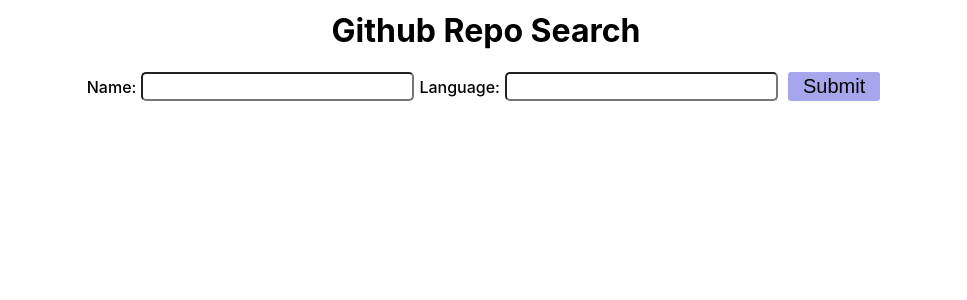
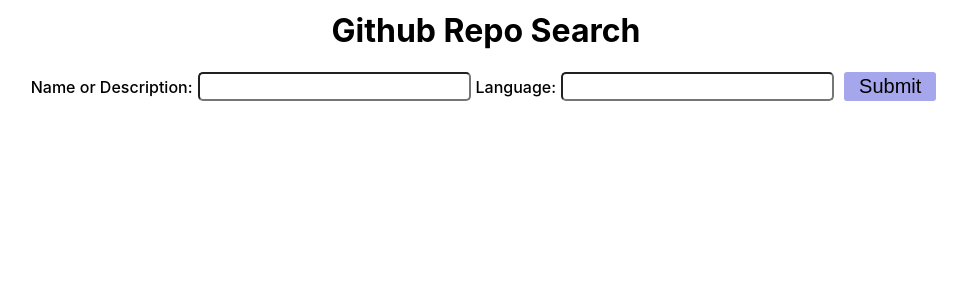
Before and after one commit to ruslan-bv/repo-search, a React (Create React App) app: page / in a window 1280 px wide. Shown: the top 300 px of the page, without its empty margins (154-1121 px from the left). Built offline with nearby package versions, Linux system fonts and the light colour scheme.

Commit message:
fix: throttle period to match api restrictions

```diff
--- a/src/App.tsx
+++ b/src/App.tsx
@@ -70,10 +70,12 @@
   }
 
   useEffect(() => {
+    // we throttle in 6 seconds since github api lets you do 10 requests per minute
+    // so this way we do not go over their limit to access data
     if (isThrottling) {
       setTimeout(() => {
         setIsThrottling(false);
-      }, 5000)
+      }, 6000)
     }
   }, [isThrottling]);
 
@@ -83,7 +85,7 @@
       <form onSubmit={handleSubmit}>
         <div className="form">
           <label>
-            Name:
+            Name or Description:
             <input type="text" value={repo.name} onChange={handleChangeRepoName} />
           </label>
           <label>
```
